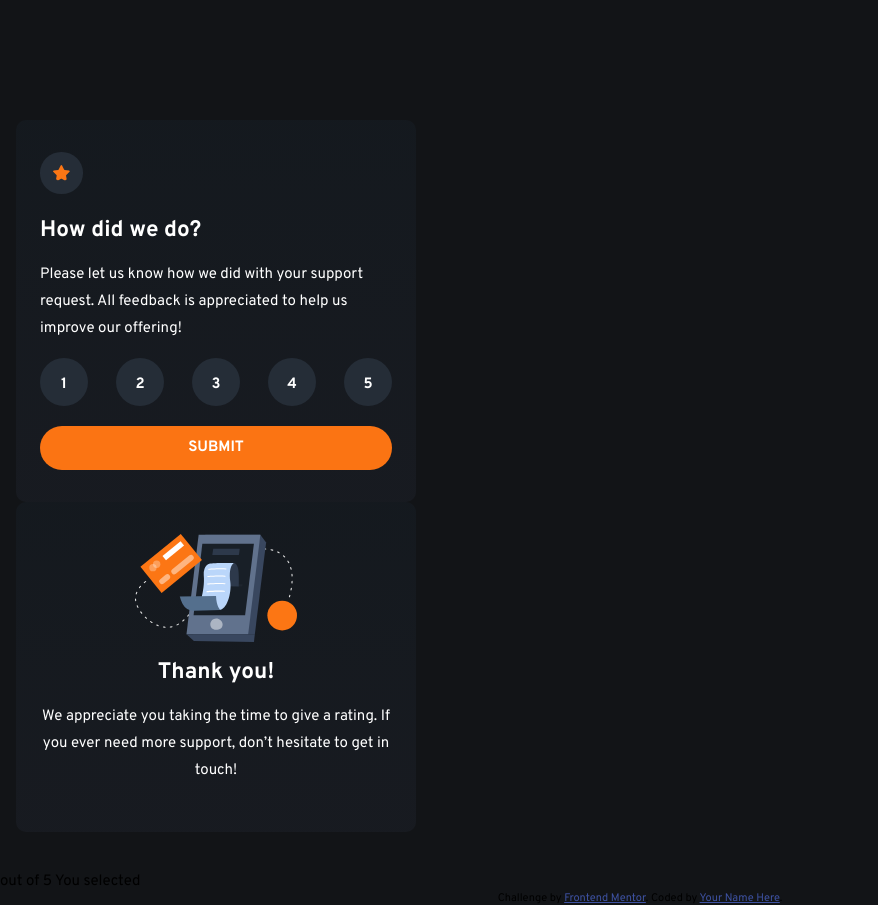
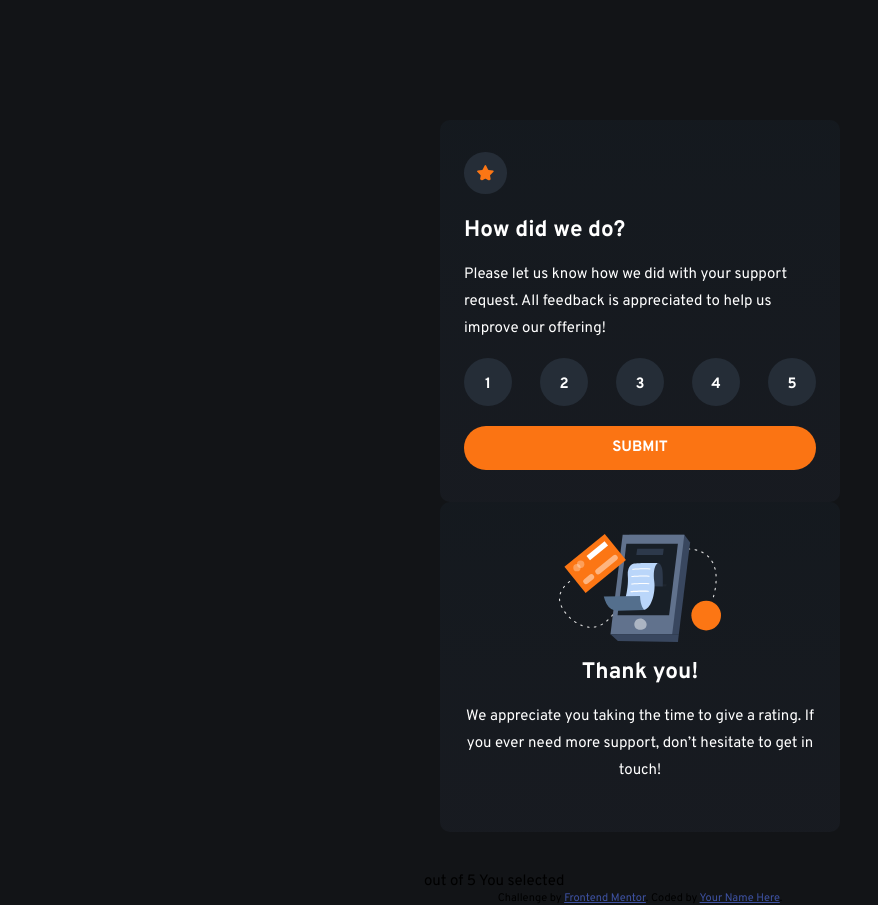
Before and after one commit to mubizzy/Interactive-rating-component, a plain HTML site: page index.html in a window 1280 px wide. Shown: the whole page, without its empty margins (0-878 px from the left). Drawn offline with Linux system fonts and the light colour scheme.

Commit message:
working on the second section

```diff
--- a/assets/styles/styles.css
+++ b/assets/styles/styles.css
@@ -74,6 +74,11 @@ body {
   font-size: var(--normal-font-size);
   background-color: hsl(216, 12%, 8%);
   font-weight: var(--font-medium);
+  min-height: 100vh;
+  height: 100vh;
+  display: grid;
+  justify-content: center;
+  align-items: center;
 }
 
 button {
```
